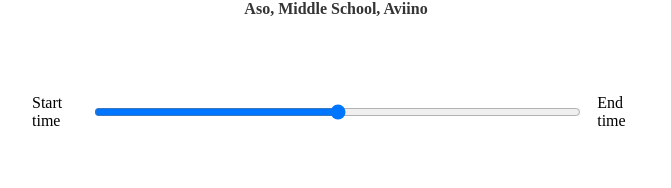
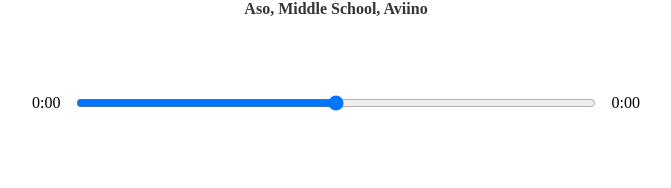
Before and after one commit to UlaBB/Music_player_React, a React (Create React App) app: page / in a window 1280 px wide. Shown: the part 402-590 px from the top of the page, without its empty margins (304-975 px from the left). Built offline with nearby package versions, Linux system fonts and the light colour scheme.

Commit message:
Update time song

```diff
--- a/src/components/Player.js
+++ b/src/components/Player.js
@@ -1,11 +1,22 @@
-import React, { useRef } from "react";
+import React, { useRef, useState } from "react";
 import { FontAwesomeIcon } from "@fortawesome/react-fontawesome";
 import { faPlay, faAngleLeft, faAngleRight } from "@fortawesome/free-solid-svg-icons"
 
 const Player = ({ currentSong, isPlaying, setIsPlaying }) => {
-
+    //State
+    const [songInfo, setSongInfo] = useState({
+        currentTime: null,
+        duration: null,
+    });
     const audioRef = useRef(null);
     //Event Handler
+
+    const timeUpdateHandler = (e) => {
+        const current = e.target.currentTime;
+        const duration = e.target.duration;
+        setSongInfo({ ...songInfo, currentTime: current, duration: duration })
+    };
+
     const playSongHandler = () => {
         if (isPlaying) {
             audioRef.current.pause();
@@ -14,21 +25,32 @@ const Player = ({ currentSong, isPlaying, setIsPlaying }) => {
             audioRef.current.play();
             setIsPlaying(!isPlaying);
         }
+    };
+
+    const getTime = (time) => {
+        return (
+            Math.floor(time / 60) + ":" + ("0" + Math.floor(time % 60)).slice(-2)
+        )
     }
 
     return (
         <div className="player">
             <div className="time-controller">
-                <p>Start time</p>
+                <p>{getTime(songInfo.currentTime)}</p>
                 <input type="range" />
-                <p>End time</p>
+                <p>{getTime(songInfo.duration)}</p>
             </div>
             <div className="play-controller">
                 <FontAwesomeIcon className="skip-back" size="2x" icon={faAngleLeft} />
                 <FontAwesomeIcon onClick={playSongHandler} className="play" size="2x" icon={faPlay} />
                 <FontAwesomeIcon className="skip-forward" size="2x" icon={faAngleRight} />
             </div>
-            <audio ref={audioRef} src={currentSong.audio}></audio>
+            <audio
+                onLoadedMetadata={timeUpdateHandler}
+                onTimeUpdate={timeUpdateHandler}
+                ref={audioRef}
+                src={currentSong.audio}>
+            </audio>
         </div>
     )
 }
```
